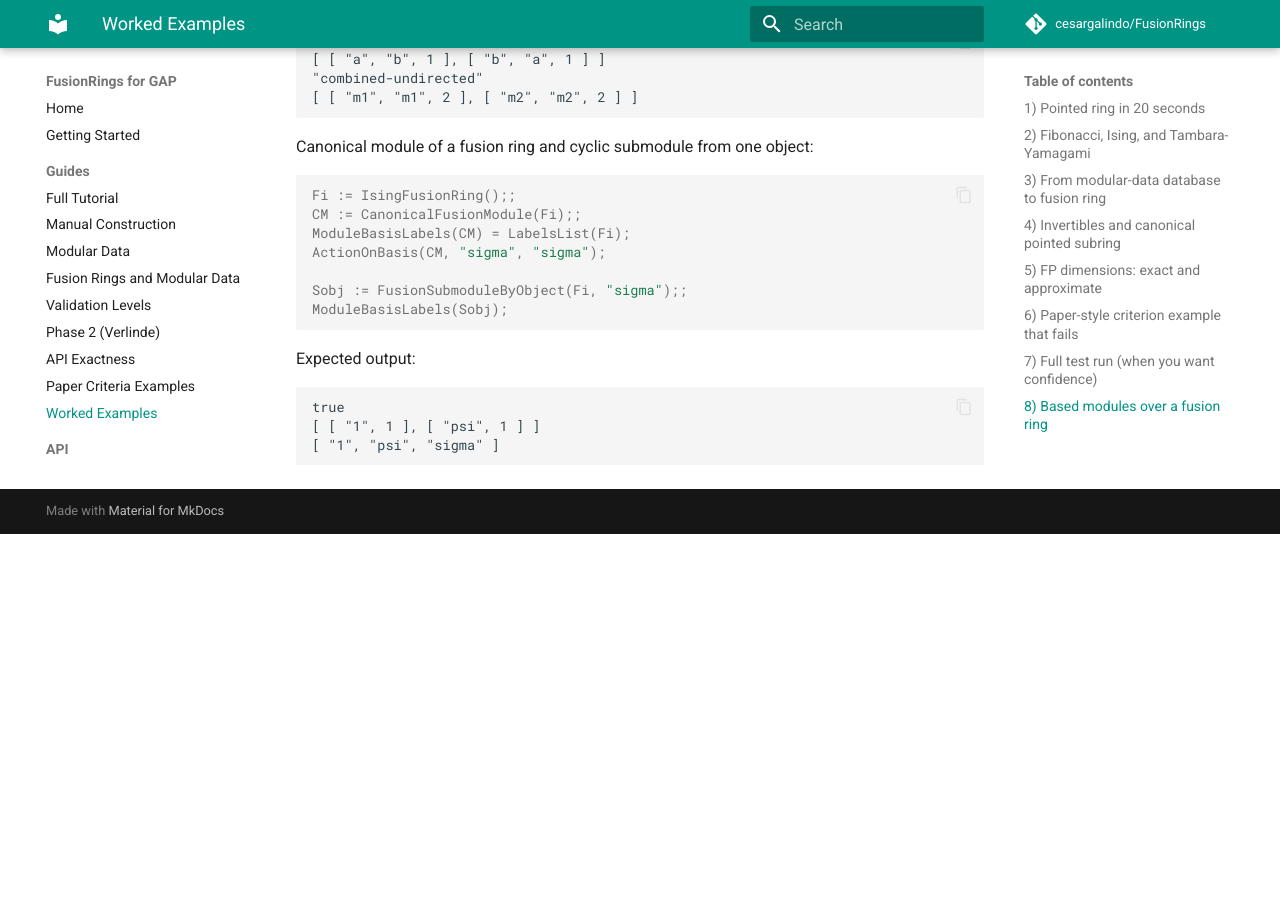
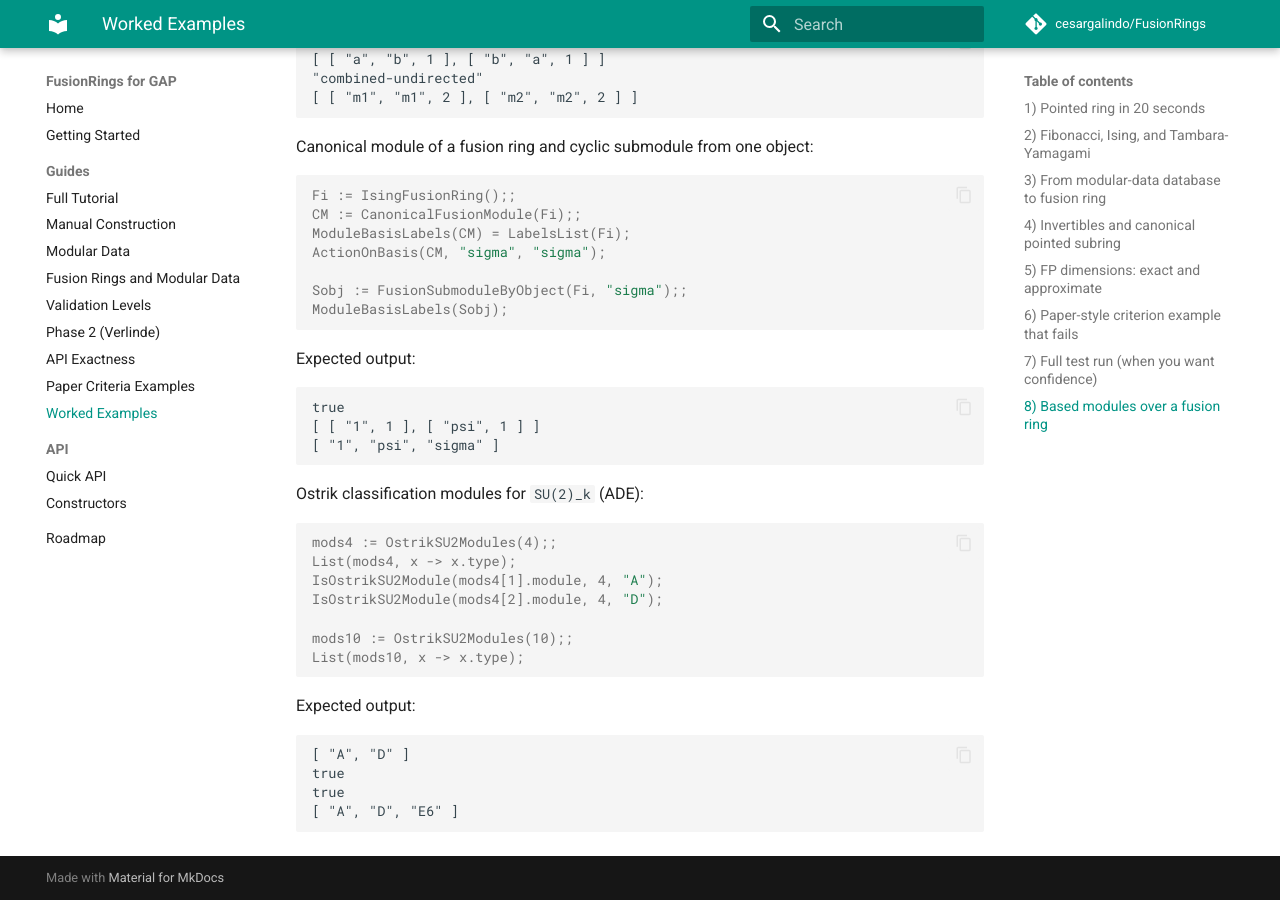
Before and after one commit to cesarneyit-code/FusionRings, an MkDocs documentation site: the page built from webdocs/guide/examples.md, in a window 1280 px wide and 900 px high, scrolled down 4396 px. Built offline with MkDocs 1.6.1 and Material for MkDocs 9.7.7, drawn with Linux system fonts in a browser that asks for light colours; comment, search, counter and statistics services are not loaded; before the commit the page ends 4930 px from its top, so only the background shows below that.

Commit message:
Add Ostrik SU2 ADE module constructors and validators

````diff
--- a/pkg/FusionRings/doc/main.xml
+++ b/pkg/FusionRings/doc/main.xml
@@ -132,6 +132,10 @@
           <Func Name="FusionModuleGraph" Arg="M[, i]"/>
           <Attr Name="CanonicalFusionModule" Arg="F"/>
           <Oper Name="FusionSubmoduleByObject" Arg="F, i"/>
+          <Func Name="DynkinGraphAdjacency" Arg="type[, n]"/>
+          <Func Name="OstrikSU2Module" Arg="k, type[, n][, opts]"/>
+          <Func Name="OstrikSU2Modules" Arg="k"/>
+          <Func Name="IsOstrikSU2Module" Arg="M, k[, type[, n]]"/>
           <Description>
             Based-module constructors and analysis tools over a fusion ring.
           </Description>
--- a/webdocs/guide/examples.md
+++ b/webdocs/guide/examples.md
@@ -254,3 +254,24 @@
 [ [ "1", 1 ], [ "psi", 1 ] ]
 [ "1", "psi", "sigma" ]
 ```
+
+Ostrik classification modules for `SU(2)_k` (ADE):
+
+```gap
+mods4 := OstrikSU2Modules(4);;
+List(mods4, x -> x.type);
+IsOstrikSU2Module(mods4[1].module, 4, "A");
+IsOstrikSU2Module(mods4[2].module, 4, "D");
+
+mods10 := OstrikSU2Modules(10);;
+List(mods10, x -> x.type);
+```
+
+Expected output:
+
+```text
+[ "A", "D" ]
+true
+true
+[ "A", "D", "E6" ]
+```
````
Also changed, not shown: pkg/FusionRings/README.md (+2 -1 lines), webdocs/api/quick-api.md (+4 -0 lines), 3 other files.
